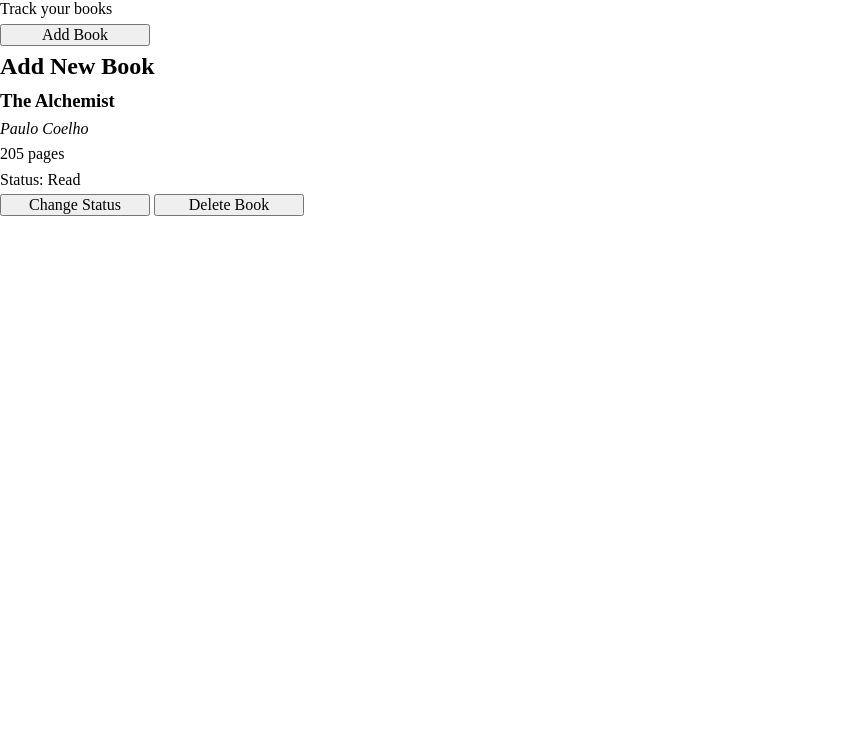
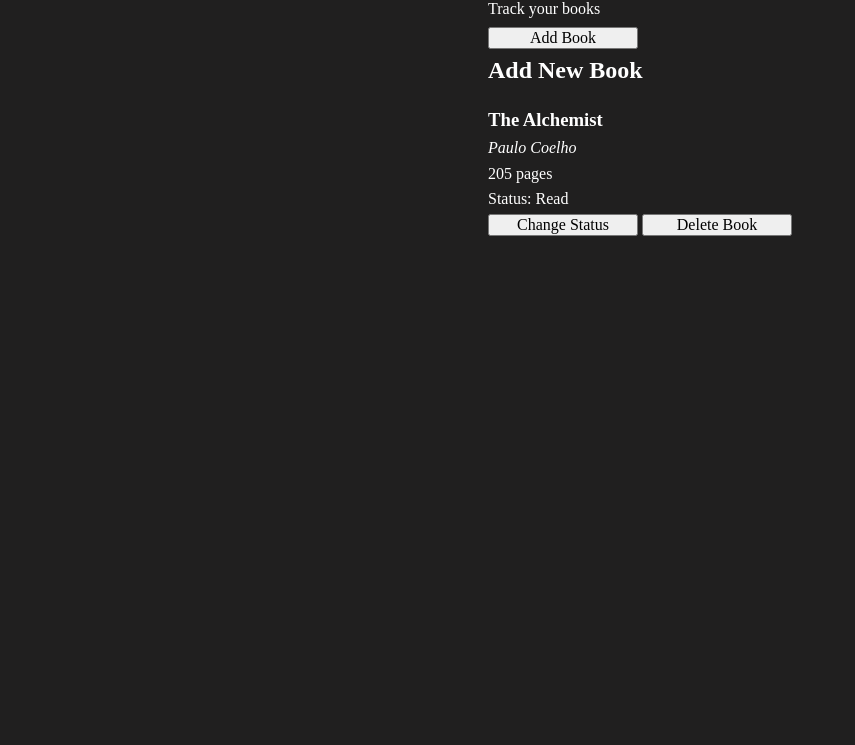
Before and after one commit to Long-Hold/odin-library, a plain HTML site: page index.html in a window 1280 px wide. Shown: the part 55-800 px from the top of the page, without its empty margins (0-855 px from the left). Drawn offline with Linux system fonts and the light colour scheme.

Commit message:
feat: Add body grid layout

```diff
--- a/styles.css
+++ b/styles.css
@@ -11,6 +11,8 @@
 html {
     font-size: 16px;
     line-height: 1.6;
+    color: white;
+    background-color: rgb(32, 31, 31);
 }
 
 button,
@@ -34,3 +36,16 @@ button {
 input {
     appearance: none;
 }
+
+/* Layout styling */
+body {
+  height: 100vh;
+  display: grid;
+  justify-content: center;
+  grid-template-rows: 0.5fr 0.5fr 4fr;
+
+  grid-template-areas:
+  "header"
+  "submit"
+  "cards";
+}
```
